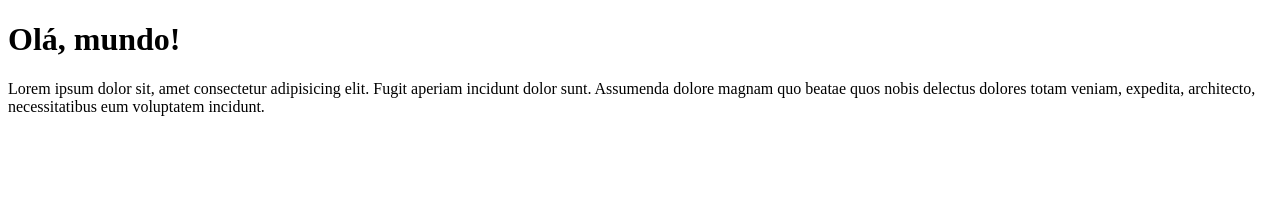
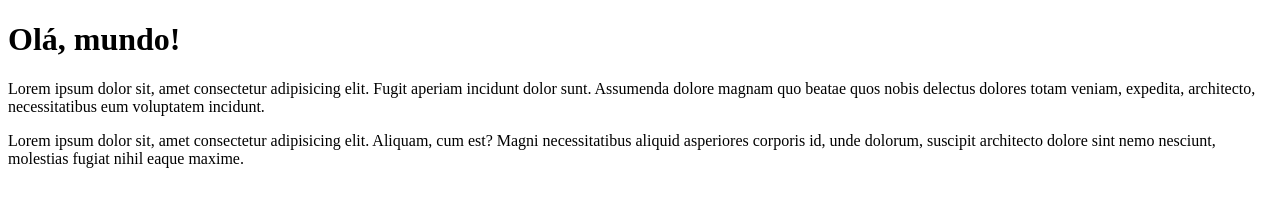
Before and after one commit to JC-Peixe/Ola-mundo, a plain HTML site: page site-exemplo/index.html in a window 1280 px wide. Drawn offline with Linux system fonts and the light colour scheme.

Commit message:
Adicionei um paragrafo

```diff
--- a/site-exemplo/index.html
+++ b/site-exemplo/index.html
@@ -9,5 +9,6 @@
 <body>
     <h1>Olá, mundo!</h1>
     <p>Lorem ipsum dolor sit, amet consectetur adipisicing elit. Fugit aperiam incidunt dolor sunt. Assumenda dolore magnam quo beatae quos nobis delectus dolores totam veniam, expedita, architecto, necessitatibus eum voluptatem incidunt.</p>
+    <p>Lorem ipsum dolor sit, amet consectetur adipisicing elit. Aliquam, cum est? Magni necessitatibus aliquid asperiores corporis id, unde dolorum, suscipit architecto dolore sint nemo nesciunt, molestias fugiat nihil eaque maxime.</p>
 </body>
 </html>
```
